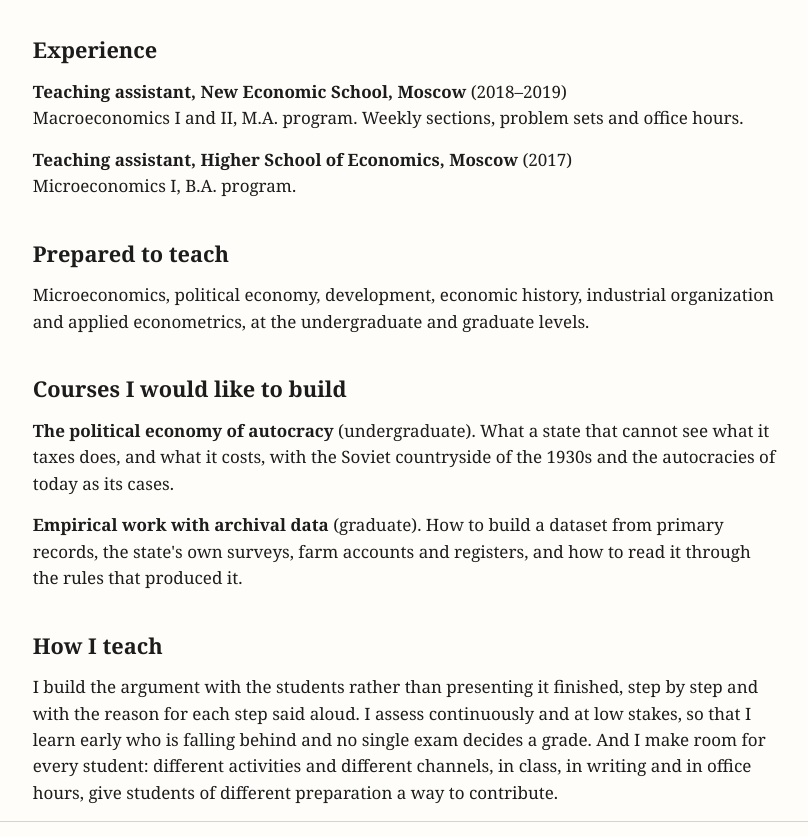
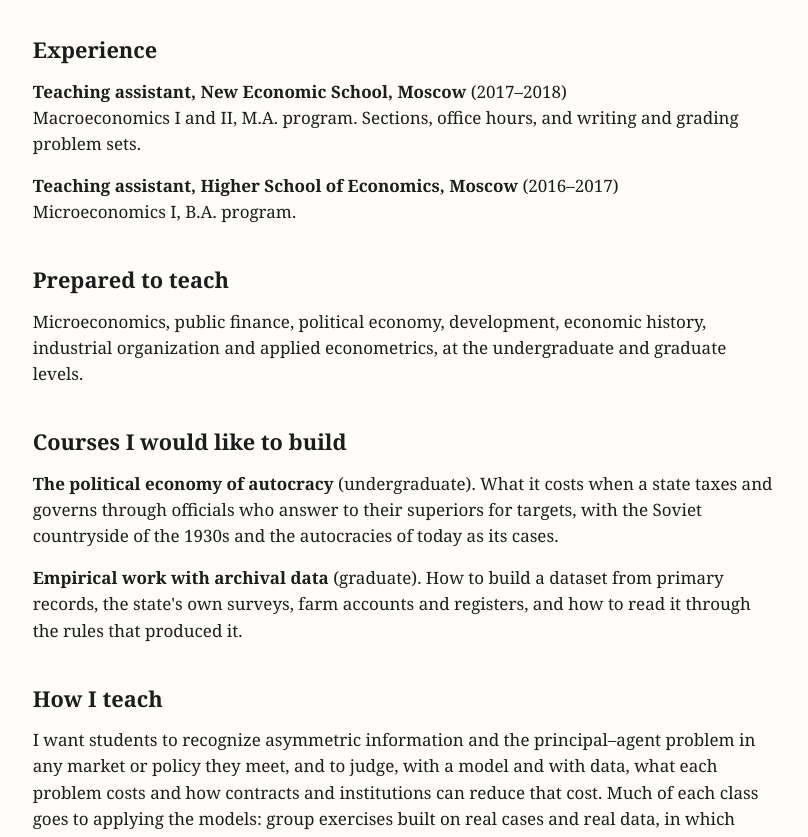
Before and after one commit to nutesov/nutesov.github.io, a plain HTML site: page teaching.html in a window 1280 px wide. Shown: the part 111-948 px from the top of the page, without its empty margins (235-1043 px from the left). Drawn offline with Linux system fonts and the light colour scheme.

Commit message:
2026-10-12 Finished job market paper, separate appendix, famine paper, CV and statement
- Job market paper: the finished Overleaf version (corrected 11 Oct), paper and appendix as two PDFs
- Famine paper: version of 11 Oct; abstract and draft date matched on the research page and in the CV
- CV: corrected work dates, M.S. listed, abstracts matched to the papers
- Research statement: the version approved 7 Oct
- Home, research and teaching pages: wording aligned with the approved texts

Co-Authored-By: Claude Opus 5.5 <noreply@anthropic.com>

```diff
--- a/teaching.html
+++ b/teaching.html
@@ -27,20 +27,20 @@
   <h1>Teaching</h1>
 
   <h2>Experience</h2>
-  <p><strong>Teaching assistant, New Economic School, Moscow</strong> (2018–2019)<br>
-  Macroeconomics I and II, M.A. program. Weekly sections, problem sets and office hours.</p>
-  <p><strong>Teaching assistant, Higher School of Economics, Moscow</strong> (2017)<br>
+  <p><strong>Teaching assistant, New Economic School, Moscow</strong> (2017–2018)<br>
+  Macroeconomics I and II, M.A. program. Sections, office hours, and writing and grading problem sets.</p>
+  <p><strong>Teaching assistant, Higher School of Economics, Moscow</strong> (2016–2017)<br>
   Microeconomics I, B.A. program.</p>
 
   <h2>Prepared to teach</h2>
-  <p>Microeconomics, political economy, development, economic history, industrial organization and applied econometrics, at the undergraduate and graduate levels.</p>
+  <p>Microeconomics, public finance, political economy, development, economic history, industrial organization and applied econometrics, at the undergraduate and graduate levels.</p>
 
   <h2>Courses I would like to build</h2>
-  <p><strong>The political economy of autocracy</strong> (undergraduate). What a state that cannot see what it taxes does, and what it costs, with the Soviet countryside of the 1930s and the autocracies of today as its cases.</p>
+  <p><strong>The political economy of autocracy</strong> (undergraduate). What it costs when a state taxes and governs through officials who answer to their superiors for targets, with the Soviet countryside of the 1930s and the autocracies of today as its cases.</p>
   <p><strong>Empirical work with archival data</strong> (graduate). How to build a dataset from primary records, the state's own surveys, farm accounts and registers, and how to read it through the rules that produced it.</p>
 
   <h2>How I teach</h2>
-  <p>I build the argument with the students rather than presenting it finished, step by step and with the reason for each step said aloud. I assess continuously and at low stakes, so that I learn early who is falling behind and no single exam decides a grade. And I make room for every student: different activities and different channels, in class, in writing and in office hours, give students of different preparation a way to contribute.</p>
+  <p>I want students to recognize asymmetric information and the principal–agent problem in any market or policy they meet, and to judge, with a model and with data, what each problem costs and how contracts and institutions can reduce that cost. Much of each class goes to applying the models: group exercises built on real cases and real data, in which students test what a model predicts against what actually happened. In some exercises students also use AI tools and then examine the mistakes the tools still make, so that they learn to check any result against the data and the model. Weekly problem sets, discussed at the start of the next class, show me where students need more help.</p>
 
 </main>
 
```
Also changed, not shown: index.html (+4 -4 lines), research.html (+6 -10 lines), 5 other files.
